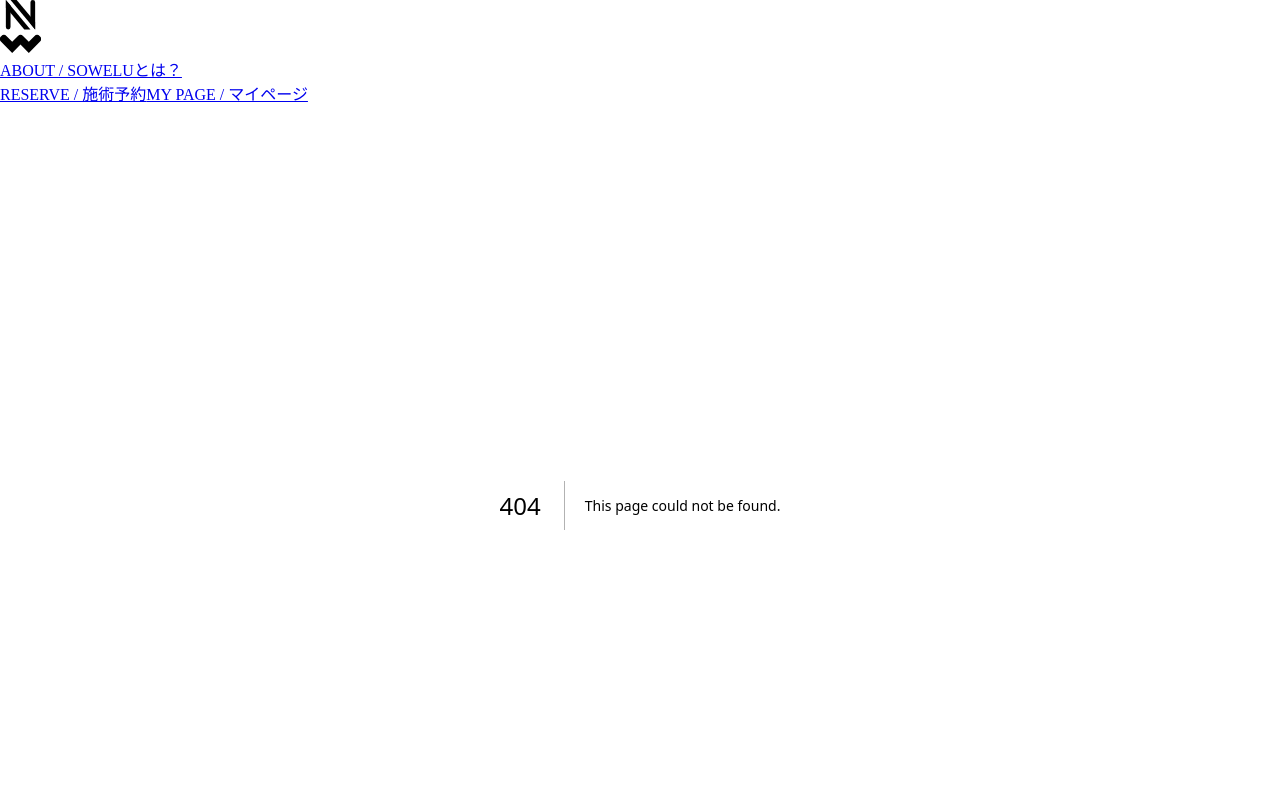
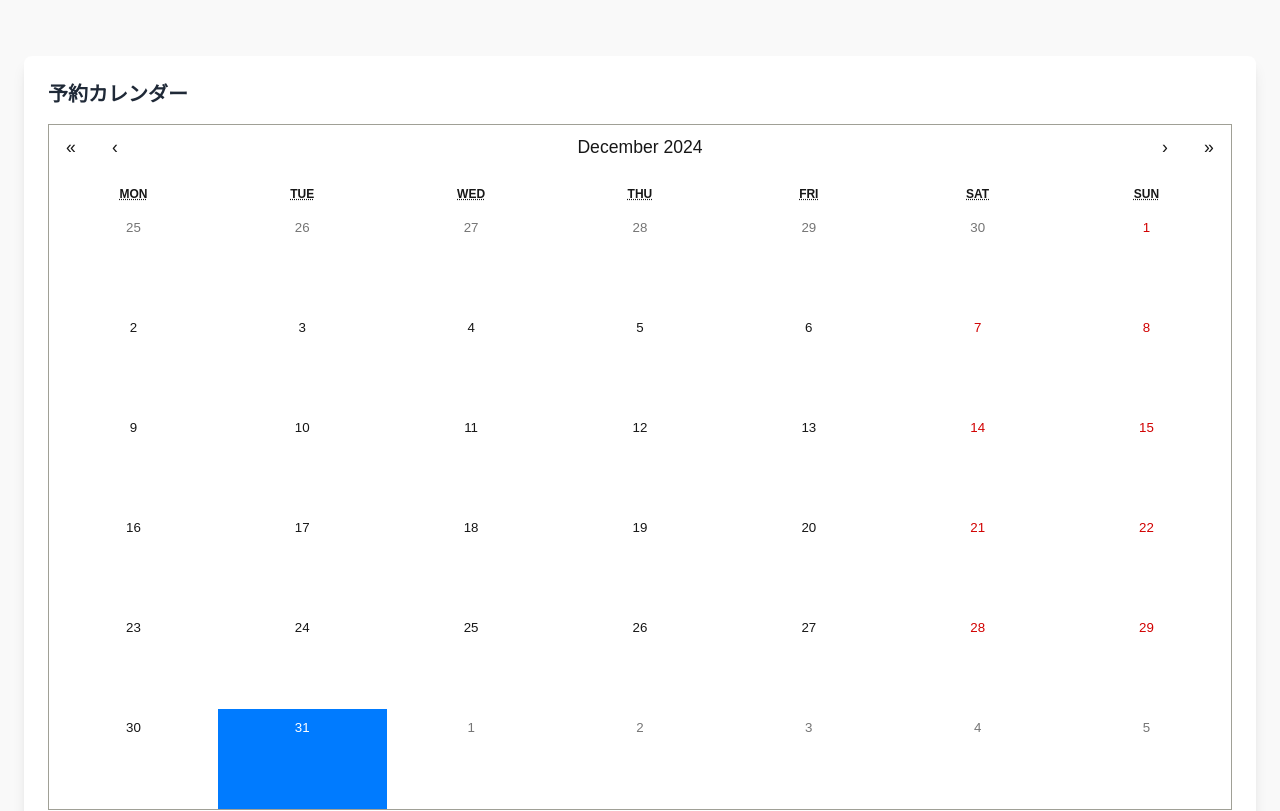
Before and after one commit to oshigoto46/sowelu-cafe-next, a Next.js app: page /calendar in a window 1280 px wide. Before the commit this address had no page. Shown: the top 811 px of the page. Built offline with nearby package versions, Linux system fonts and the light colour scheme.

Commit message:
カレンダー

```diff
--- a/app/layout.tsx
+++ b/app/layout.tsx
@@ -19,7 +19,7 @@ export default function RootLayout({ children }: { children: React.ReactNode })
           </div>
           <div className="flex space-x-4">
             <Link
-              href="/reserve"
+              href="/calendar"
               className="bg-brown-600 text-white py-2 px-4 rounded hover:bg-brown-700"
             >
               RESERVE / 施術予約
--- a/package.json
+++ b/package.json
@@ -11,11 +11,13 @@
   "dependencies": {
     "@prisma/client": "^6.1.0",
     "bcryptjs": "^2.4.3",
+    "date-fns": "^4.1.0",
     "dotenv": "^16.4.7",
     "mysql2": "^3.12.0",
     "next": "15.1.3",
     "prisma": "^6.1.0",
     "react": "^19.0.0",
+    "react-calendar": "^5.1.0",
     "react-dom": "^19.0.0"
   },
   "devDependencies": {
--- /dev/null
+++ b/pages/calendar.tsx
@@ -0,0 +1,156 @@
+'use client'; // クライアントサイドでのみ動作することを指定
+
+import { useState, useEffect } from "react";
+import Calendar from "react-calendar";
+import "react-calendar/dist/Calendar.css"; // カレンダー用のスタイルをインポート
+import "../styles/custom-calendar.css"; // カスタムスタイルをインポート
+import "../app/globals.css";
+import { ja } from 'date-fns/locale'; // 日本語ロケールをインポート
+
+interface Reservation {
+  id: number;
+  date: string;
+  title: string;
+}
+
+export default function CalendarPage() {
+  const [selectedDate, setSelectedDate] = useState<Date | null>(null);
+  const [reservations, setReservations] = useState<Reservation[]>([]);
+  const [hoveredDate, setHoveredDate] = useState<string | null>(null);
+  const [isModalOpen, setIsModalOpen] = useState(false);
+  const [newReservationTitle, setNewReservationTitle] = useState<string>("");
+
+  // クライアントサイドでのみ日付を設定
+  useEffect(() => {
+    setSelectedDate(new Date());  // 初期選択日付を現在の日付に設定
+  }, []);
+
+  const handleAddReservation = () => {
+    if (!selectedDate || !newReservationTitle) {
+      alert("タイトルを入力してください");
+      return;
+    }
+
+    // 次のIDを決定する（ここではローカルで生成）
+    // const nextId = reservations.length > 0 ? Math.max(...reservations.map(res => res.id)) + 1 : 1;
+
+    const newReservation: Reservation = {
+      id: 1, // 自動インクリメントされたIDを使用
+      date: selectedDate.toISOString().split("T")[0],
+      title: newReservationTitle,
+    };
+
+    setReservations([...reservations, newReservation]);
+    setNewReservationTitle("");
+    setIsModalOpen(false);
+  };
+
+  return (
+    <div className="min-h-screen bg-gray-50 p-6">
+      {/* メインコンテンツ */}
+      <main className="max-w-7xl mx-auto mt-8 bg-white p-6 shadow-lg rounded-lg">
+        <h2 className="text-xl font-semibold text-gray-800 mb-4">予約カレンダー</h2>
+
+        {/* カレンダー */}
+        <div className="calendar-container mb-6">
+          <Calendar
+            value={selectedDate}  // 初期値を設定
+            onChange={(date) => setSelectedDate(date as Date)}
+            onClickDay={(date) => {
+              setSelectedDate(date);
+              setIsModalOpen(true);
+            }}
+            locale={ja}  // 日本語ロケールを設定
+            tileContent={({ date }) => {
+              const dateString = date.toISOString().split("T")[0];
+              const dayReservations = reservations.filter(
+                (res) => res.date === dateString
+              );
+
+              return (
+                <div
+                  onMouseEnter={() => setHoveredDate(dateString)}
+                  onMouseLeave={() => setHoveredDate(null)}
+                  className="relative w-full h-full"
+                >
+                  {dayReservations.map((res) => (
+                    <div
+                      key={res.id}
+                      className="text-xs bg-blue-500 text-white rounded px-1"
+                    >
+                      {res.title}
+                    </div>
+                  ))}
+                  {hoveredDate === dateString && (
+                    <button
+                      onClick={() => {
+                        // setSelectedDate(date);
+                        // setIsModalOpen(true);
+                      }}
+                      className="absolute top-1 left-1 bg-blue-500 text-white text-xs rounded-full w-6 h-6 flex items-center justify-center hover:bg-blue-600"
+                    >
+                      ＋
+                    </button>
+                  )}
+                </div>
+              );
+            }}
+          />
+        </div>
+
+        {/* 予約一覧 */}
+        <div className="mt-8">
+          <h2 className="text-lg font-semibold text-gray-800 mb-4">予約一覧</h2>
+          {reservations.length === 0 ? (
+            <p className="text-gray-500">予約はありません。</p>
+          ) : (
+            <ul className="space-y-2">
+              {reservations.map((res) => (
+                <li
+                  key={res.id}
+                  className="bg-gray-100 p-4 rounded-lg shadow flex justify-between items-center"
+                >
+                  <span className="text-gray-800">
+                    {res.date} - {res.title}
+                  </span>
+                </li>
+              ))}
+            </ul>
+          )}
+        </div>
+      </main>
+
+      {/* モーダル */}
+      {isModalOpen && (
+        <div className="fixed inset-0 bg-black bg-opacity-50 flex items-center justify-center">
+          <div className="bg-white p-6 rounded-lg shadow-lg w-96">
+            <h3 className="text-lg font-semibold text-gray-800 mb-4">
+              {selectedDate?.toISOString().split("T")[0]} に予約を追加
+            </h3>
+            <input
+              type="text"
+              value={newReservationTitle}
+              onChange={(e) => setNewReservationTitle(e.target.value)}
+              placeholder="予約タイトルを入力"
+              className="w-full px-4 py-2 border border-gray-300 rounded-lg focus:ring-2 focus:ring-blue-400"
+            />
+            <div className="mt-4 flex space-x-4">
+              <button
+                onClick={handleAddReservation}
+                className="bg-blue-500 text-white px-6 py-2 rounded-lg hover:bg-blue-600"
+              >
+                追加
+              </button>
+              <button
+                onClick={() => setIsModalOpen(false)}
+                className="bg-gray-300 text-gray-800 px-6 py-2 rounded-lg hover:bg-gray-400"
+              >
+                キャンセル
+              </button>
+            </div>
+          </div>
+        </div>
+      )}
+    </div>
+  );
+}
--- /dev/null
+++ b/styles/custom-calendar.css
@@ -0,0 +1,52 @@
+/* カレンダー全体のスタイル */
+.calendar-container {
+    display: flex;
+    justify-content: center;
+  }
+
+  .large-calendar {
+    width: 100%;
+    max-width: 1200px; /* カレンダーの最大幅 */
+    font-size: 1.2rem; /* 全体のフォントサイズを拡大 */
+  }
+
+  .react-calendar {
+    width: 100% !important;
+    max-width: 100%;
+    height: auto;
+  }
+
+  .react-calendar__tile {
+    position: relative !important;
+    height: 100px !important;
+  }
+
+  .react-calendar__tile div {
+    display: flex !important;
+    flex-direction: column !important;
+    align-items: flex-start !important;
+    justify-content: flex-start !important;
+    padding: 4px !important;
+    width: 100% !important;
+    height: 100% !important;
+  }
+
+  /* 日付がアクティブになったときのスタイル */
+  .react-calendar__tile--active {
+    background-color: #007bff;
+    color: white;
+  }
+
+  /* カレンダーのセル間のスペースを調整 */
+  .react-calendar__month-view__days__day {
+    margin: 4px;
+  }
+
+  /* タイトルやナビゲーションのスタイル */
+  .react-calendar__navigation {
+    margin-bottom: 10px;
+  }
+
+  .react-calendar__navigation button {
+    font-size: 1.1rem;
+  }
```
Also changed, not shown: 1 other file (tests, documents, lock files or other folders).
